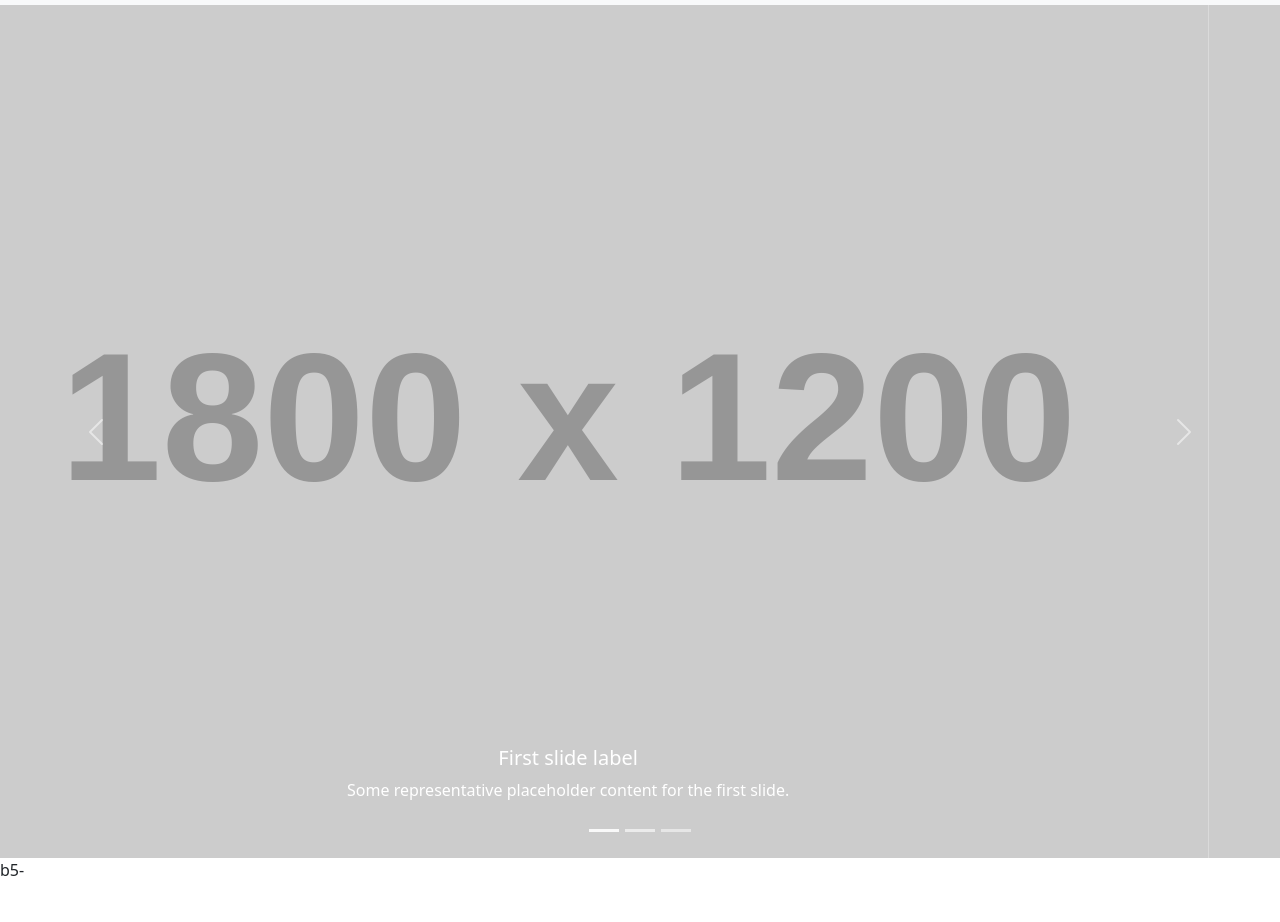
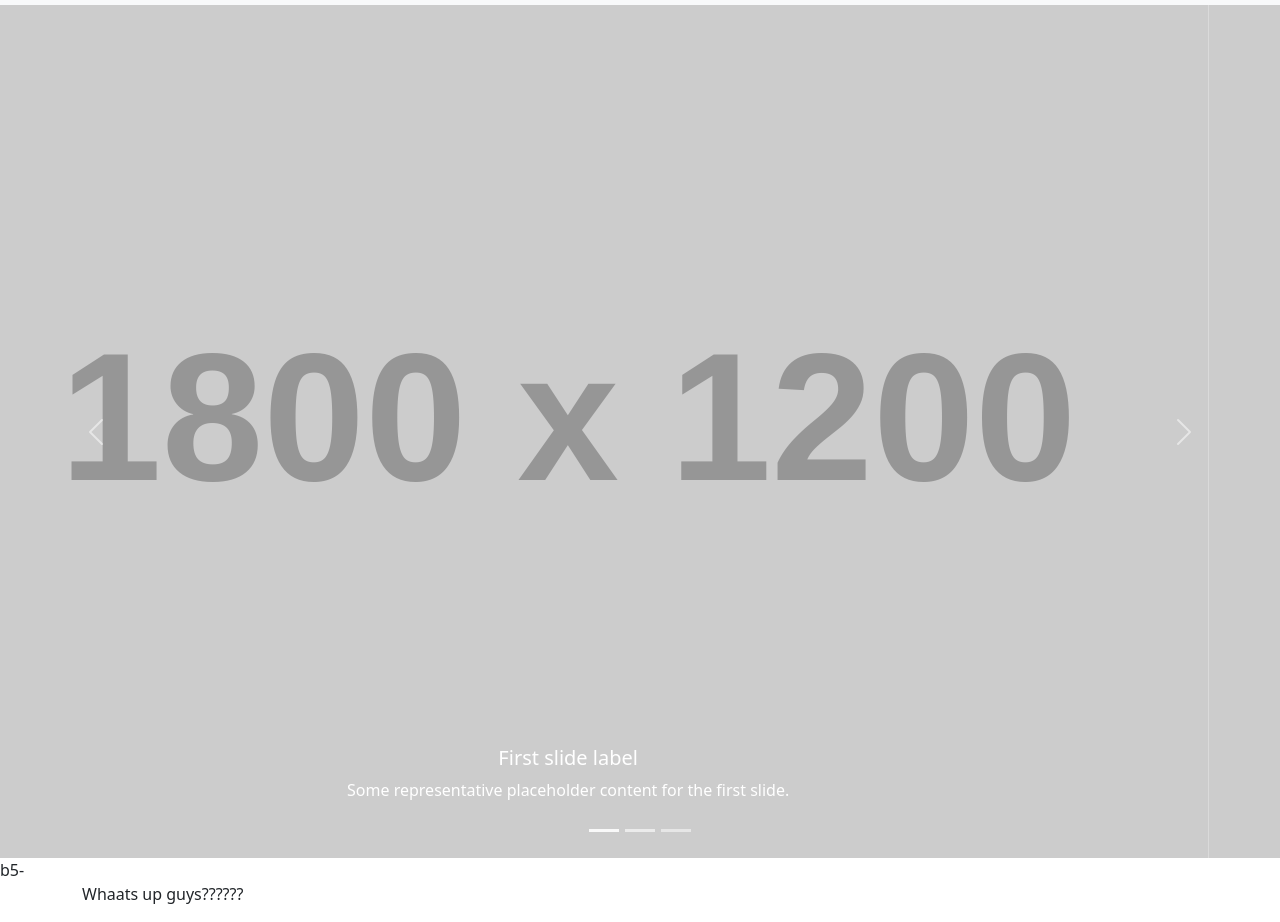
Before and after one commit to Bikash1009/e-learning, a plain HTML site: page index.html in a window 1280 px wide. Shown: the part 51-973 px from the top of the page. Before the commit the page ends 933 px from the top, so only its background shows below. Drawn offline with nearby package versions, Linux system fonts and the light colour scheme; placeholder pictures from the web are drawn by us.

Commit message:
Avash Update

```diff
--- a/index.html
+++ b/index.html
@@ -117,7 +117,13 @@
     </button>
 </div>
 b5-
-
+<section class="avash">
+  <div class="container">
+    <div class="row">
+      <p>Whaats up guys??????</p>
+    </div>
+  </div>
+</section>
     <script
       src="https://cdn.jsdelivr.net/npm/bootstrap@5.2.3/dist/js/bootstrap.bundle.min.js"
       integrity="sha384-kenU1KFdBIe4zVF0s0G1M5b4hcpxyD9F7jL+jjXkk+Q2h455rYXK/7HAuoJl+0I4"
```
